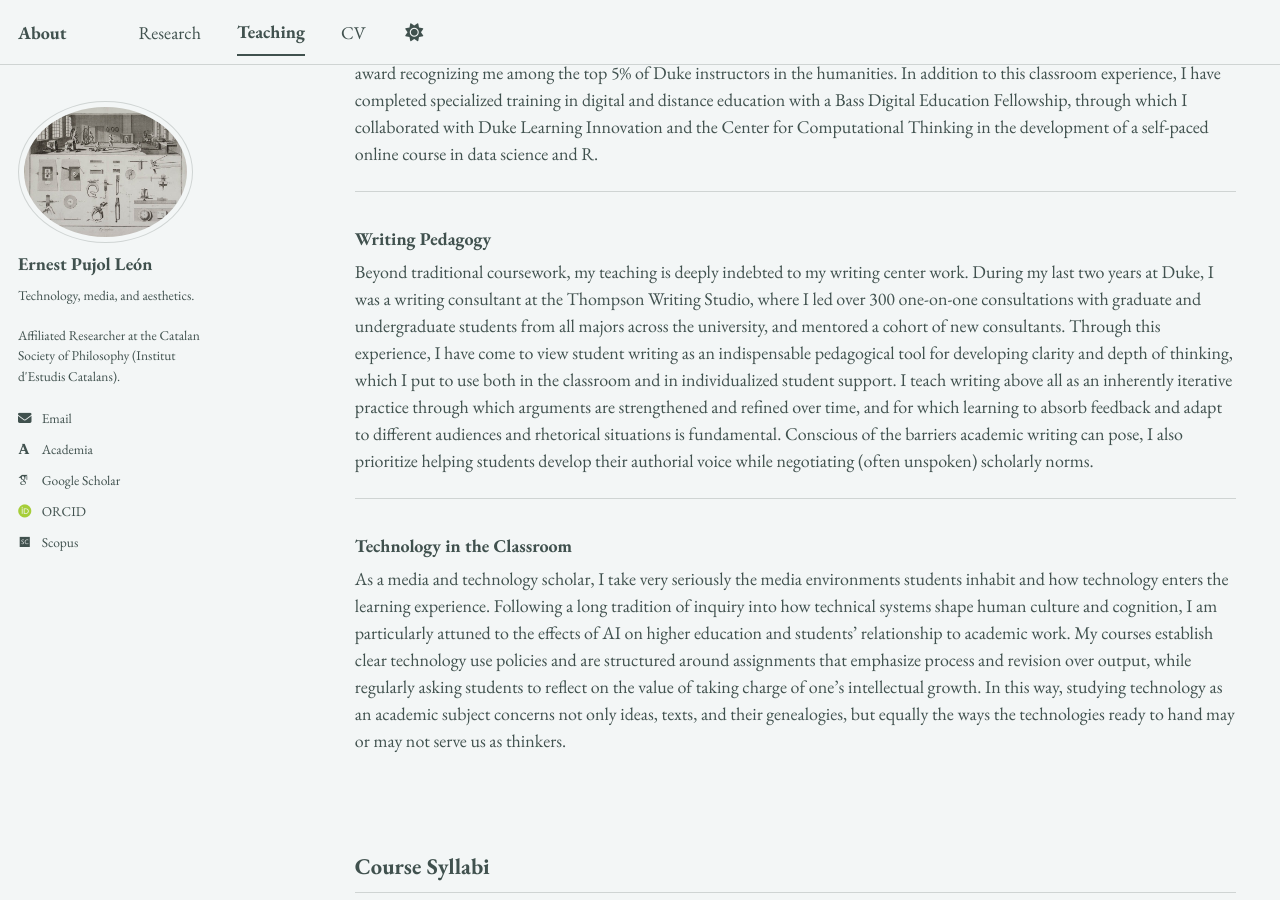
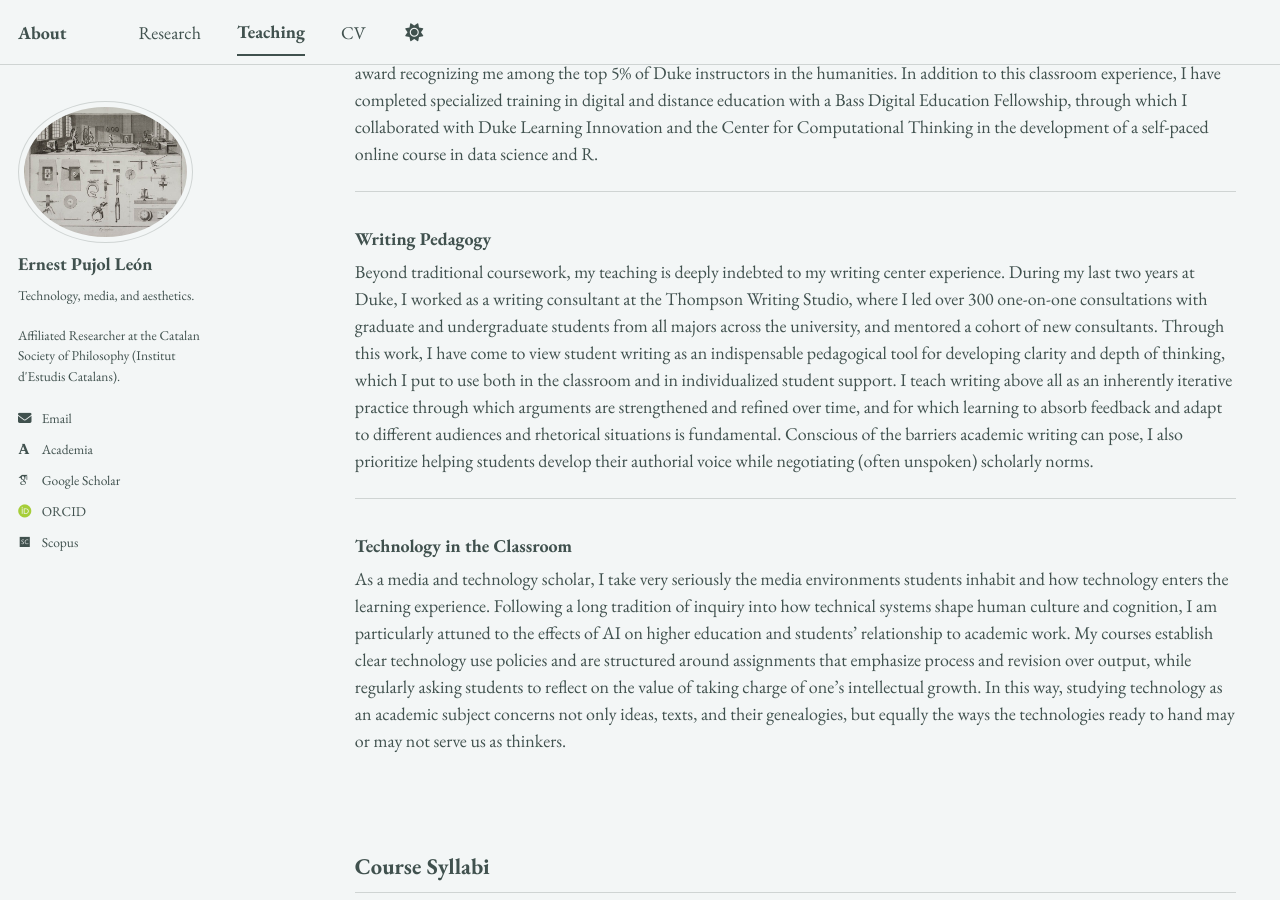
Before and after one commit to epujol90/epujol90.github.io, a Jekyll site: the page built from _pages/teaching.md, in a window 1280 px wide and 900 px high, scrolled down 439 px. Built offline with Jekyll 4.4.1, drawn with Linux system fonts in a browser that asks for light colours; some web fonts are replaced; a script bundle is joined from its source files by our own code; library files that are not in the unit come from our copies.

Commit message:
Update teaching.md

```diff
--- a/_pages/teaching.md
+++ b/_pages/teaching.md
@@ -15,7 +15,7 @@ My teaching experience includes both classroom instruction and writing center pr
 ---
 
 ### Writing Pedagogy
-Beyond traditional coursework, my teaching is deeply indebted to my writing center work. During my last two years at Duke, I was a writing consultant at the Thompson Writing Studio, where I led over 300 one-on-one consultations with graduate and undergraduate students from all majors across the university, and mentored a cohort of new consultants. Through this experience, I have come to view student writing as an indispensable pedagogical tool for developing clarity and depth of thinking, which I put to use both in the classroom and in individualized student support. I teach writing above all as an inherently iterative practice through which arguments are strengthened and refined over time, and for which learning to absorb feedback and adapt to different audiences and rhetorical situations is fundamental. Conscious of the barriers academic writing can pose, I also prioritize helping students develop their authorial voice while negotiating (often unspoken) scholarly norms.
+Beyond traditional coursework, my teaching is deeply indebted to my writing center experience. During my last two years at Duke, I worked as a writing consultant at the Thompson Writing Studio, where I led over 300 one-on-one consultations with graduate and undergraduate students from all majors across the university, and mentored a cohort of new consultants. Through this work, I have come to view student writing as an indispensable pedagogical tool for developing clarity and depth of thinking, which I put to use both in the classroom and in individualized student support. I teach writing above all as an inherently iterative practice through which arguments are strengthened and refined over time, and for which learning to absorb feedback and adapt to different audiences and rhetorical situations is fundamental. Conscious of the barriers academic writing can pose, I also prioritize helping students develop their authorial voice while negotiating (often unspoken) scholarly norms.
 
 ---
 
```
